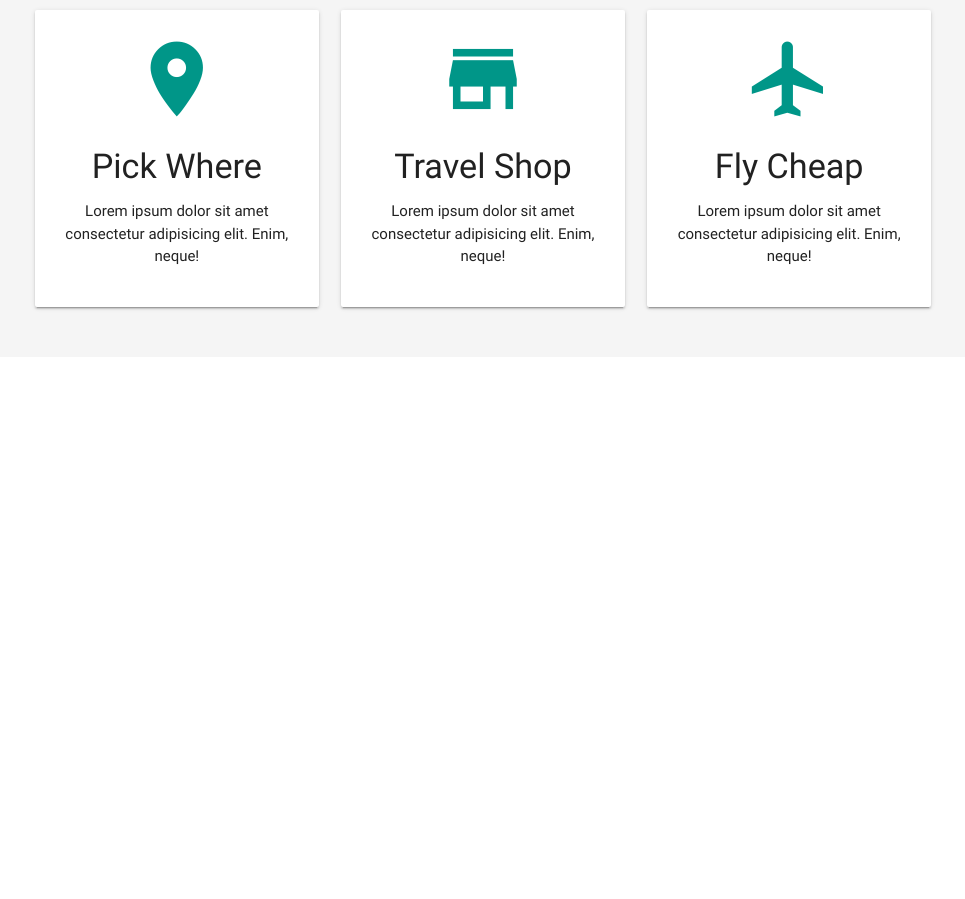
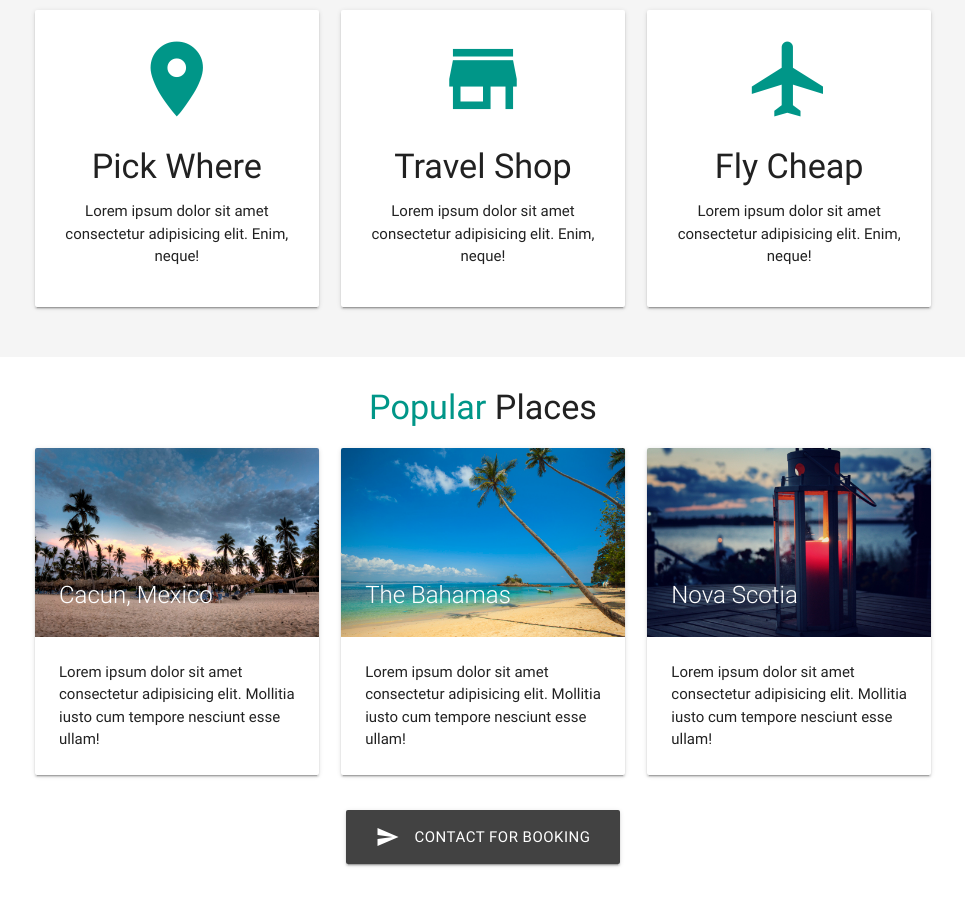
Before and after one commit to boonseng3/material-css-travelville, a plain HTML site: page index.html in a window 1280 px wide. Shown: the part 795-1694 px from the top of the page, without its empty margins (157-1122 px from the left). Before the commit the page ends 1152 px from the top, so only its background shows below. Drawn offline with nearby package versions, Linux system fonts and the light colour scheme.

Commit message:
Add Popular section

```diff
--- a/index.html
+++ b/index.html
@@ -137,6 +137,58 @@
     </div>
   </section>
 
+  <!-- Section: Popular -->
+  <section class="section section-popular">
+    <div class="container">
+      <div class="row">
+        <h4 class="center">
+          <span class="teal-text">Popular</span> Places</h4>
+        <div class="col s12 m4">
+          <div class="card">
+            <div class="card-image">
+              <img src="img/resort1.jpg" alt="">
+              <span class="card-title">Cacun, Mexico</span>
+            </div>
+            <div class="card-content">
+              <p>Lorem ipsum dolor sit amet consectetur adipisicing elit. Mollitia iusto cum tempore nesciunt esse ullam!</p>
+            </div>
+          </div>
+        </div>
+        <div class="col s12 m4">
+          <div class="card">
+            <div class="card-image">
+              <img src="img/resort2.jpg" alt="">
+              <span class="card-title">The Bahamas</span>
+            </div>
+            <div class="card-content">
+              <p>Lorem ipsum dolor sit amet consectetur adipisicing elit. Mollitia iusto cum tempore nesciunt esse ullam!</p>
+            </div>
+          </div>
+        </div>
+        <div class="col s12 m4">
+          <div class="card">
+            <div class="card-image">
+              <img src="img/resort3.jpg" alt="">
+              <span class="card-title">Nova Scotia</span>
+            </div>
+            <div class="card-content">
+              <p>Lorem ipsum dolor sit amet consectetur adipisicing elit. Mollitia iusto cum tempore nesciunt esse ullam!</p>
+            </div>
+          </div>
+        </div>
+      </div>
+
+      <div class="row">
+        <div class="col s12 center">
+          <a href="#contact" class="btn btn-large grey darken-3">
+            <i class="material-icons left">send</i>
+            Contact For Booking
+          </a>
+
+        </div>
+      </div>
+    </div>
+  </section>
 
 
   <!--Import jQuery before materialize.js-->
```
